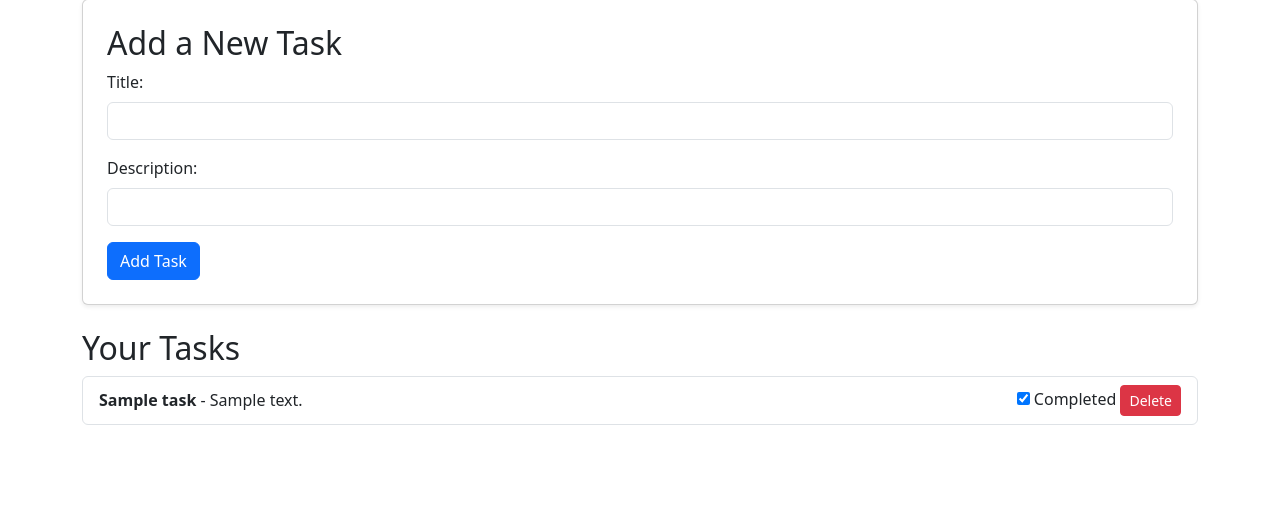
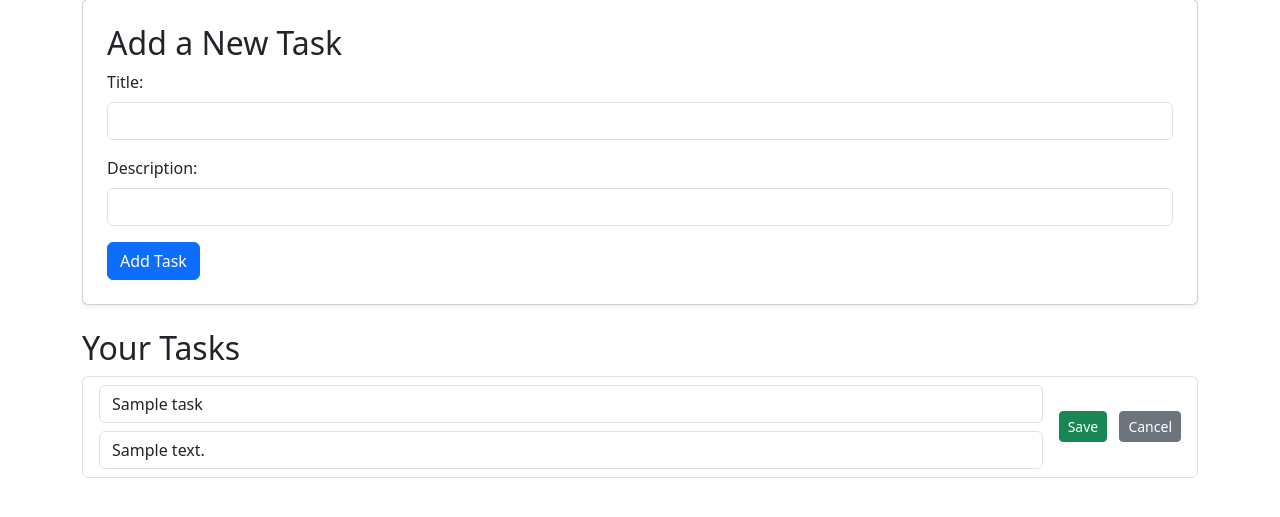
Before and after one commit to zeroiwspp/VCID, a Flask app: page /tasks?edit=1 in a window 1280 px wide. Shown: the part 137-654 px from the top of the page. Run offline with Flask 3, Linux system fonts and the light colour scheme; a user stored in the database is signed in; tables that the repository leaves empty hold one stand-in row (values such as "Sample post"); some libraries are stand-ins or nearby versions.

Commit message:
Allowing to edit tasks

```diff
--- a/task-tracker/templates/tasks.html
+++ b/task-tracker/templates/tasks.html
@@ -1,5 +1,6 @@
 {% extends "base.html" %}
 
+{% set edit_id = request.args.get('edit') %}
 {% block content %}
     <h1 class="text-center">Task Manager</h1>
 
@@ -25,22 +26,45 @@
     <ul class="list-group">
         {% for task in tasks %}
             <li class="list-group-item d-flex justify-content-between align-items-center">
+                {% if edit_id == task.id|string %}
+                    <!-- Edit Mode -->
+                    <form action="/tasks/{{ task.id }}" method="POST" class="w-100 d-flex justify-content-between align-items-center">
+                        <input type="hidden" name="csrf_token" value="{{ csrf_token() }}">
+                        <input type="hidden" name="_method" value="PUT">
+                        <div class="flex-grow-1 me-3">
+                            <input type="text" name="title" value="{{ task.title }}" class="form-control mb-2" required>
+                            <input type="text" name="description" value="{{ task.description }}" class="form-control">
+                        </div>
+                        <div>
+                            <button type="submit" class="btn btn-success btn-sm me-2">Save</button>
+                            <a href="/tasks" class="btn btn-secondary btn-sm">Cancel</a>
+                        </div>
+                    </form>
+                {% else %}
+                    <!-- View Mode -->
                     <div>
                         <strong>{{ task.title }}</strong> - {{ task.description }}
                     </div>
                     <div>
+                        <!-- Completed Checkbox -->
                         <form action="/tasks/{{ task.id }}" method="POST" class="d-inline">
-                        <input type="hidden" name="csrf_token" value="{{ csrf_token() }}">  <!-- CSRF Token -->
+                            <input type="hidden" name="csrf_token" value="{{ csrf_token() }}">
                             <input type="hidden" name="_method" value="PUT">
                             <input type="checkbox" name="completed" {% if task.completed %}checked{% endif %} onchange="this.form.submit()">
                             <label>Completed</label>
                         </form>
+
+                        <!-- Edit Button -->
+                        <a href="/tasks?edit={{ task.id }}" class="btn btn-warning btn-sm me-2">Edit</a>
+
+                        <!-- Delete -->
                         <form action="/tasks/{{ task.id }}" method="POST" class="d-inline">
-                        <input type="hidden" name="csrf_token" value="{{ csrf_token() }}">  <!-- CSRF Token -->
+                            <input type="hidden" name="csrf_token" value="{{ csrf_token() }}">
                             <input type="hidden" name="_method" value="DELETE">
                             <button type="submit" class="btn btn-danger btn-sm">Delete</button>
                         </form>
                     </div>
+                {% endif %}
             </li>
         {% endfor %}
     </ul>
```
Lines whose indentation alone changed are shown as unchanged.
